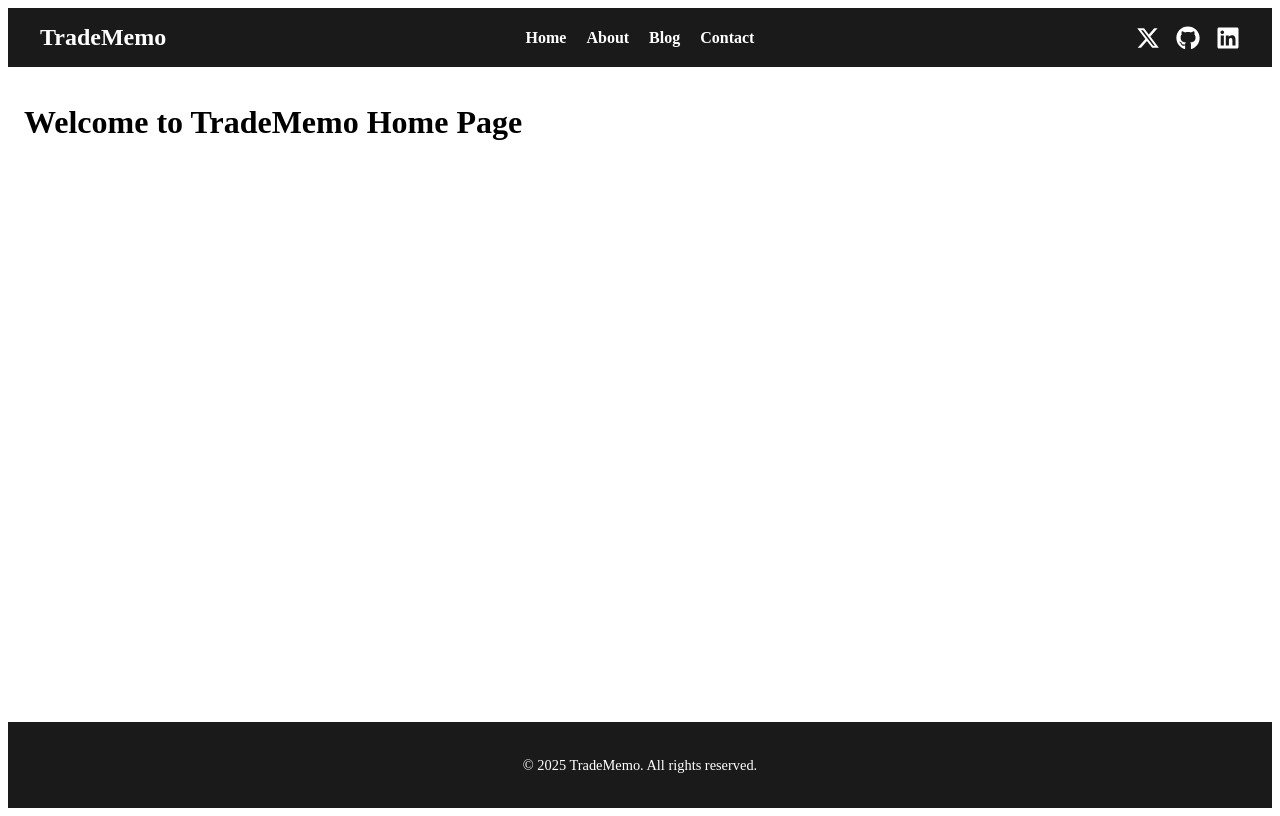
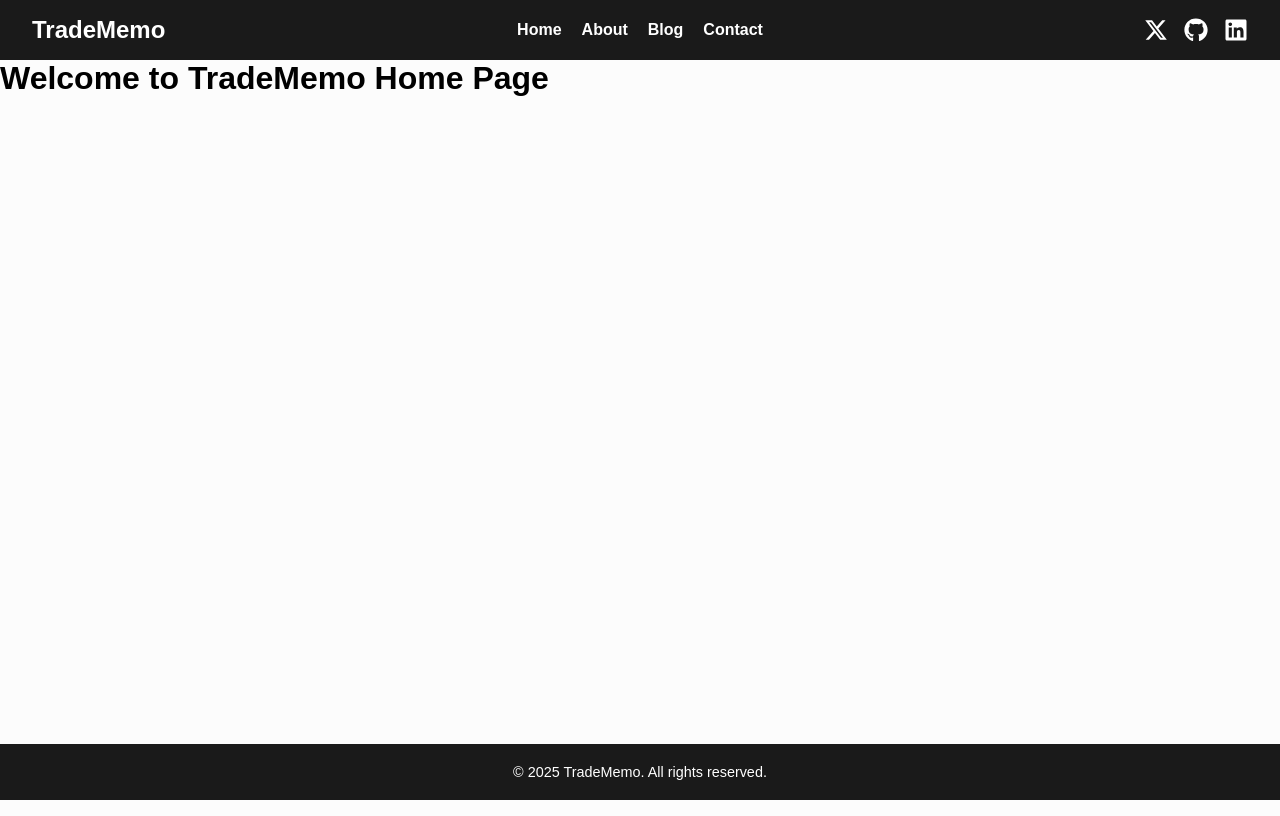
Before and after one commit to MuikiaBenson/TradeMemo, a React (Vite) app in the folder frontend/: page / in a window 1280 px wide. Built offline with nearby package versions, Linux system fonts and the light colour scheme.

Commit message:
setup main entry point and base layout

```diff
--- a/frontend/src/App.jsx
+++ b/frontend/src/App.jsx
@@ -10,6 +10,9 @@ import Home from './pages/Home';
 import About from './pages/About';
 import Blog from './pages/Blog';
 import Contact from './pages/Contact';
+import Posts from './pages/Posts';
+import PostDetails from './pages/PostDetails';
+import CreatePost from './pages/CreatePost';
 
 export default function App() {
   return (
@@ -20,6 +23,9 @@ export default function App() {
           <Route path="about" element={<About />} />
           <Route path="blog" element={<Blog />} />
           <Route path="contact" element={<Contact />} />
+          <Route path="posts" element={<Posts />} />
+          <Route path="posts/new" element={<CreatePost />} />
+          <Route path="posts/:id" element={<PostDetails />} />
         </Route>
       </Routes>
     </Router>
--- a/frontend/src/Layout.jsx
+++ b/frontend/src/Layout.jsx
@@ -7,7 +7,7 @@ export default function Layout() {
   return (
     <div style={{ display: 'flex', flexDirection: 'column', minHeight: '100vh' }}>
       <Header />
-      <main style={{ flex: 1, padding: '1rem' }}>
+      <main style={{ flex: 1 }}>
         <Outlet />
       </main>
       <Footer />
--- a/frontend/src/index.css
+++ b/frontend/src/index.css
@@ -0,0 +1,14 @@
+/* src/index.css */
+
+* {
+  margin: 0;
+  padding: 0;
+  box-sizing: border-box;
+}
+
+html, body {
+  height: 100%;
+  width: 100%;
+  font-family: sans-serif;
+  background-color: #fcfcfc; /* fallback if video doesn't load */
+}
```
